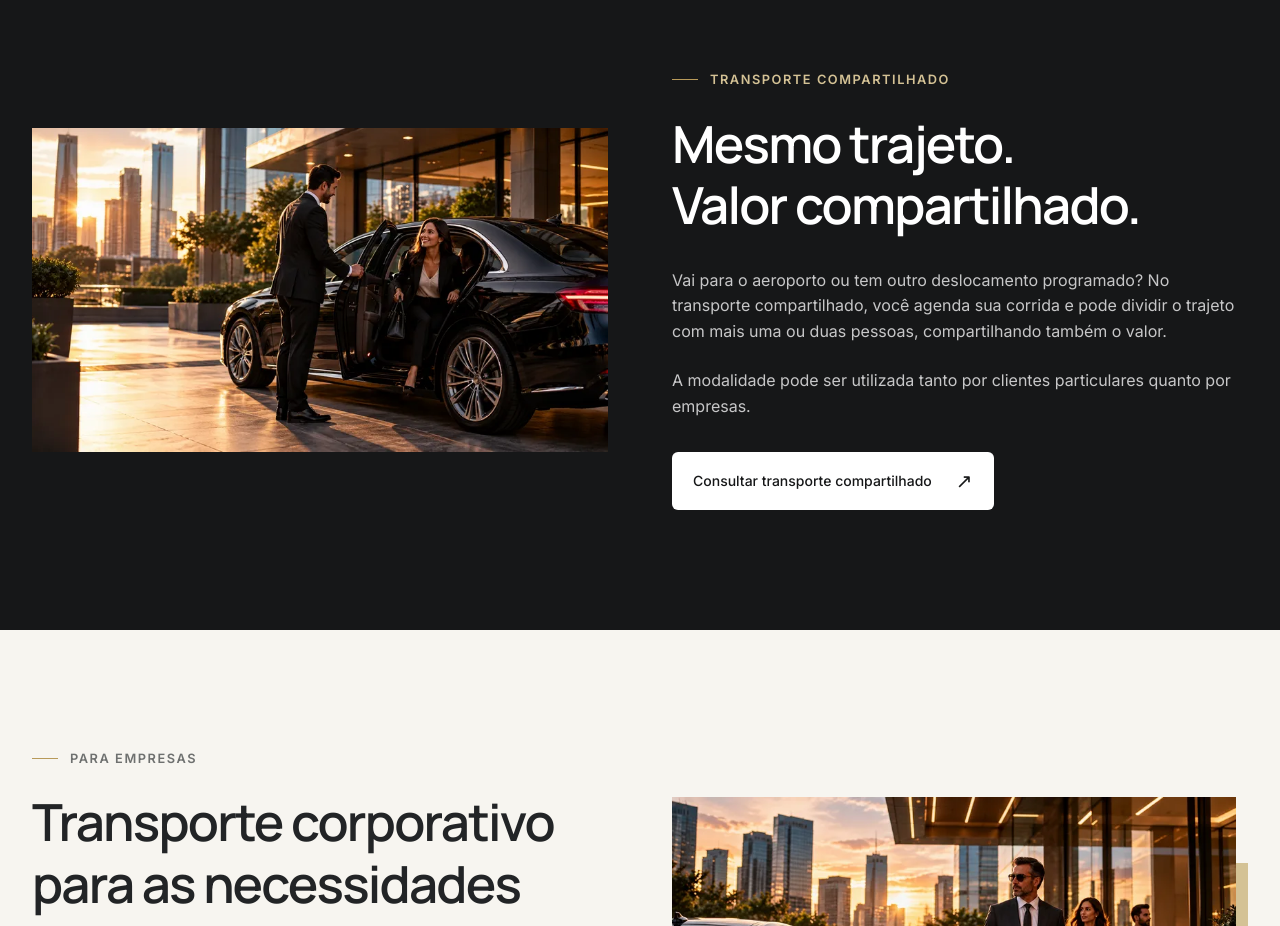
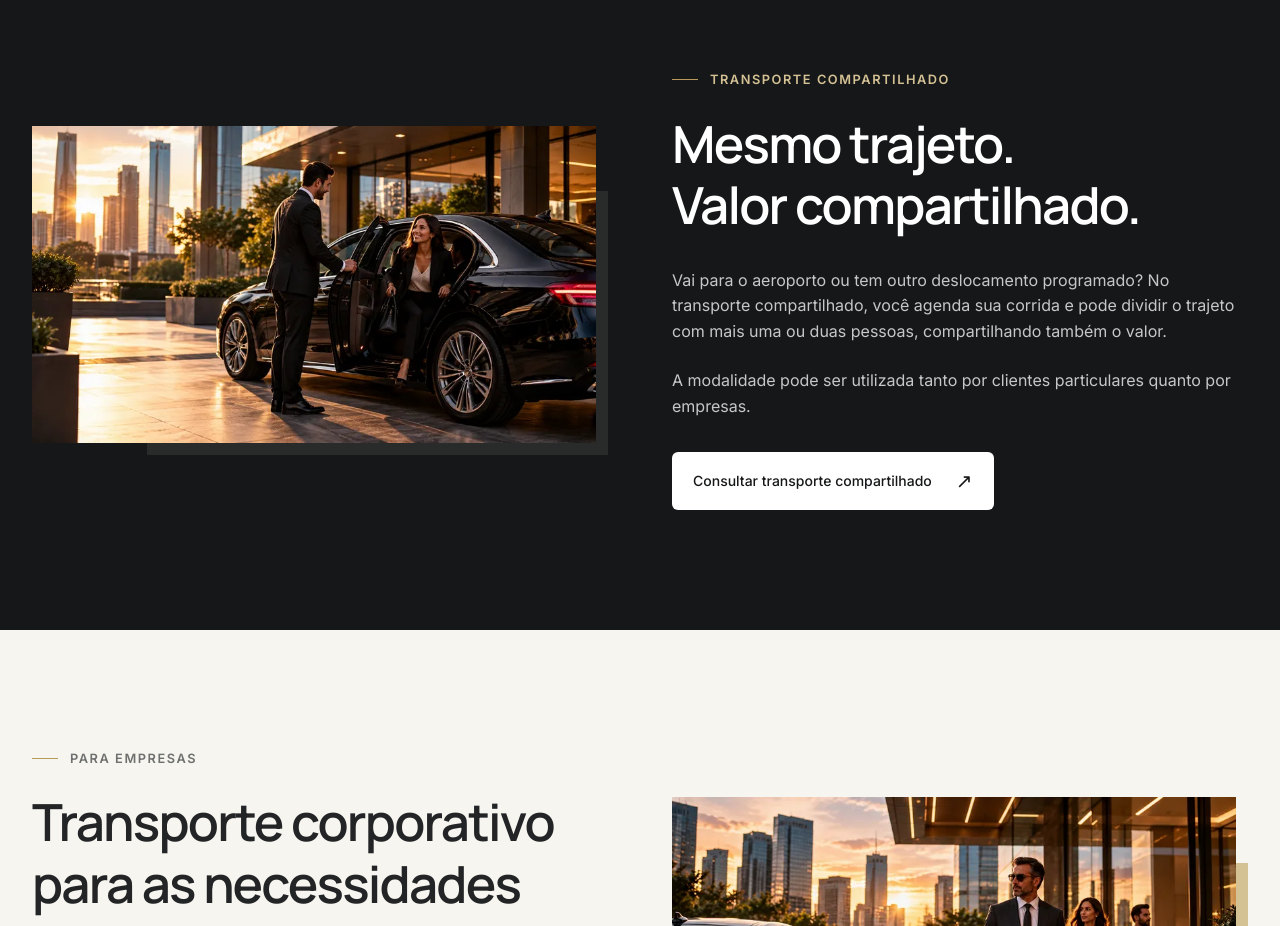
Before and after one commit to dborgesdev/autoexecutivo, a React (Vite) app: page / in a window 1280 px wide. Shown: the part 2540-3466 px from the top of the page. Built offline with nearby package versions, Linux system fonts and the light colour scheme.

Commit message:
style: standardize dark section image decoration

```diff
--- a/src/sections/SharedTransportSection.tsx
+++ b/src/sections/SharedTransportSection.tsx
@@ -10,7 +10,7 @@ export function SharedTransportSection() {
     <Section id="compartilhado" labelledBy="shared-title" tone="dark" className="shared-section">
       <div className="split-grid split-grid--media-first">
         <div className="split-copy"><Eyebrow>{content.eyebrow}</Eyebrow><h2 id="shared-title">{content.heading}</h2><div className="prose">{content.paragraphs.map((text) => <p key={text}>{text}</p>)}</div><WhatsAppLink context="shared" variant="light">{content.cta}</WhatsAppLink></div>
-        <div className="section-media">
+        <div className="section-media dark-media-accent">
           <img src={sharedTransportImage} alt="" loading="lazy" decoding="async" />
         </div>
       </div>
```
